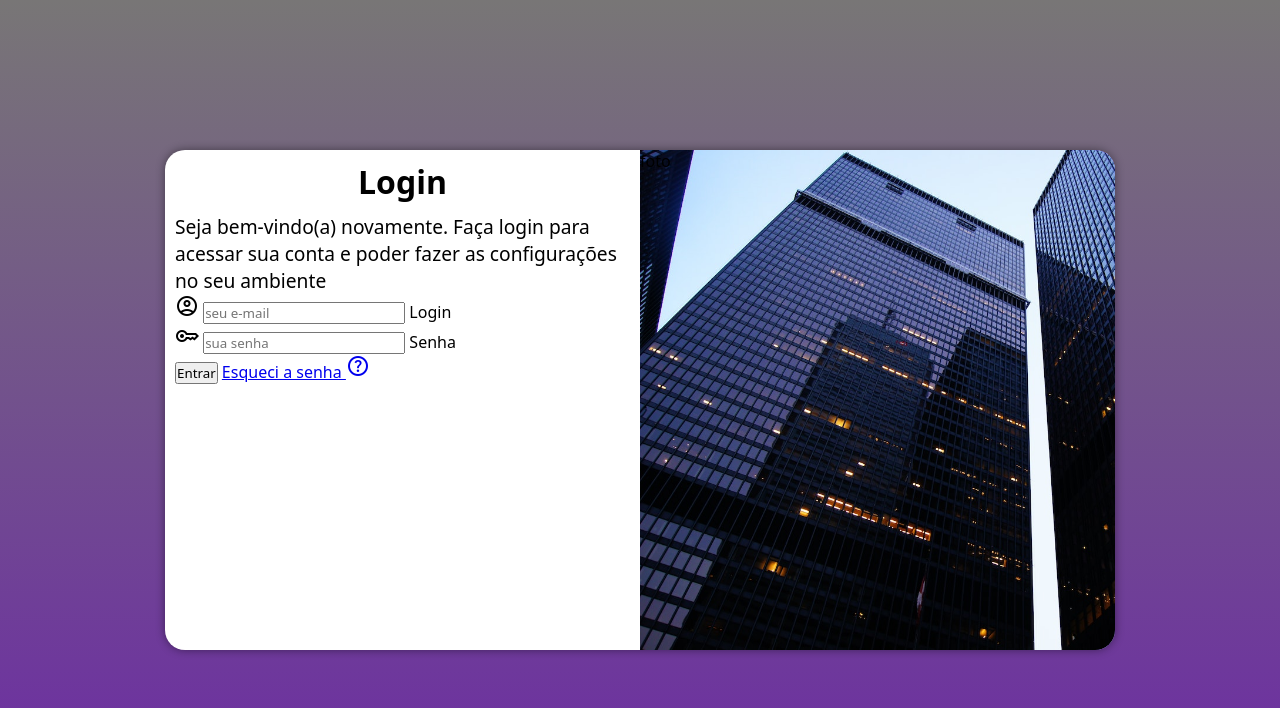
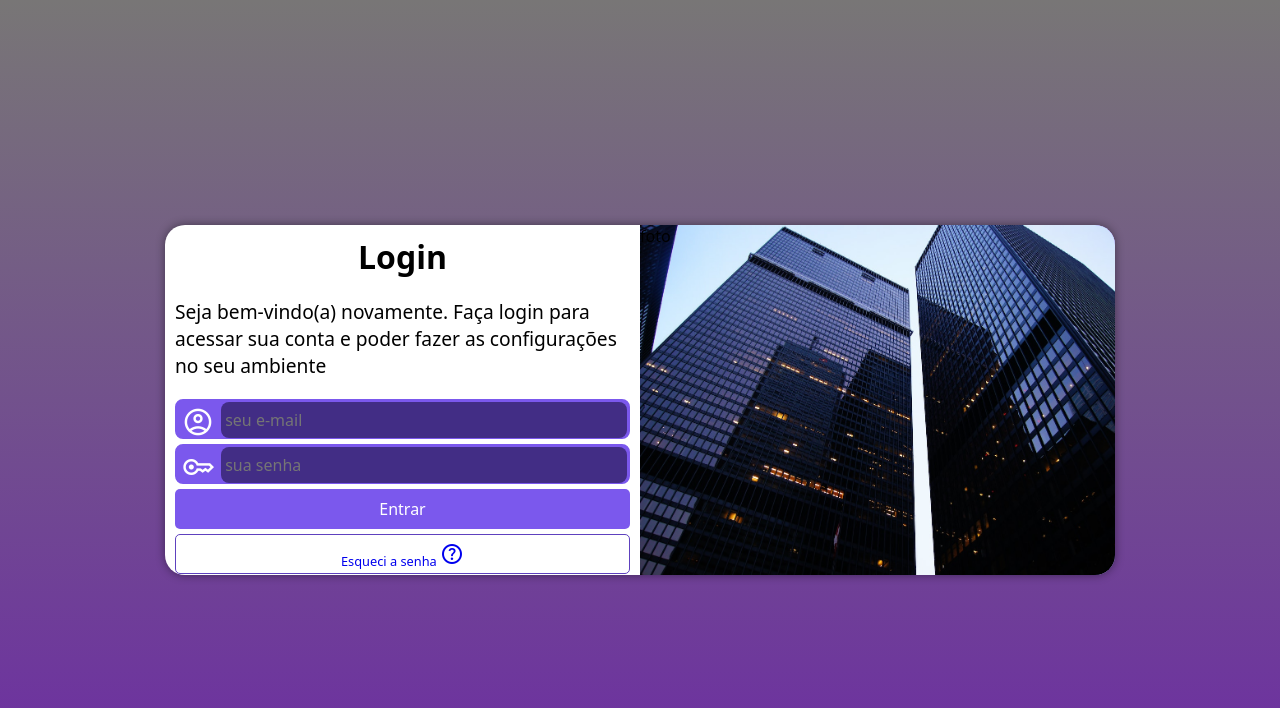
Before and after one commit to reinaldo-cravo/projeto-login, a plain HTML site: page index.html in a window 1280 px wide. Drawn offline with nearby package versions, Linux system fonts and the light colour scheme.

Commit message:
finalizando

```diff
--- a/estilos/media-query.css
+++ b/estilos/media-query.css
@@ -8,6 +8,7 @@
 
     section#login {
         width: 80vw;
+        height: 280px;
     }
 
     section#login > div#imagem {
@@ -34,6 +35,7 @@
 
     section#login {
         width: 950px;
+        height: 350px;
     }
 
 
@@ -55,6 +57,7 @@
     }
     div#formulario > p {
         font-size: 1.2em;
+        margin: 20px 0px;
     }
 
 
--- a/estilos/style.css
+++ b/estilos/style.css
@@ -34,17 +34,22 @@
         position: absolute;
         top: 50%;
         left: 50%;
-        transform: translate(-50%, -50%);
+
         overflow: hidden;
 
 
         background-color: white;
         width: 250px;
-        height: 500px;
+        height: 550px;
         border-radius: 20px;
         box-shadow: 0px 0px 10px rgba(0, 0, 0, 0.439);
 
-        transition: width .3s; height .3s;
+
+        transform: translate(-50%, -50%);
+        transition: width 0.3s; height 0.3s;
+        transition-timing-function: ease;
+
+
     }
 
     section#login > div#imagem {
@@ -73,3 +78,84 @@
     div#formulario > p {
         font-size: 0.9em;
     }
+
+    form > div.campo {
+
+        background-color: #7B58ED;
+        border: 2px solid #7B58ED;
+        display: block;
+        height: 40px;
+        border-radius: 8px;
+        margin: 5px 0px;
+    }
+
+    div.campo >  label {
+        display: none;
+
+
+    }
+
+    div.campo > span {
+        color: white;
+
+        font-size: 2em;
+        width: 40px;
+        padding: 5px;
+    }
+
+    div.campo > input {
+
+        background-color: #422d85;
+        font-size: 1em;
+        width: calc(100% - 45px);
+        height: 100%;
+        border: 0px;
+        border-radius: 8px;
+        padding: 4px;
+        transform: translateY(-12px);
+
+    }
+
+    div.campo > input:focus-within {
+        background-color: white;
+    }
+
+    form > input[type=submit] {
+
+        display: block;
+        font-size: 1em;
+        width: 100%;
+        height: 40px;
+        background-color: #7B58ED;
+        color: white;
+        border: none;
+        border-radius: 5px;
+        cursor: pointer;
+    }
+
+    form > input[type=submit]:hover {
+        background-color: #5527b9;
+    }
+
+    form > a.botao {
+        display: block;
+        text-align: center;
+        font-size: 1em;
+        width: 100%;
+        height: 40px;
+        padding-top: 7px;
+        margin-top: 5px;
+        background-color: white;
+        border: 1px solid #5e41be;
+        border-radius: 5px;
+        text-decoration: none;
+
+    }
+
+    form > a.botao:hover {
+        background-color: #422d85;
+    }
+
+    form > a.botao {
+        font-size: 0.8em;
+    }
--- a/index.html
+++ b/index.html
@@ -31,7 +31,7 @@
                        <label for="isenha">Senha</label>
                     </div>
                     <input type="submit" value="Entrar">
-                    <a href="esqueci.html">
+                    <a href="esqueci.html" class="botao">
                         Esqueci a senha <span class="material-symbols-outlined">help</span>
                     </a>
                 </form>
```
